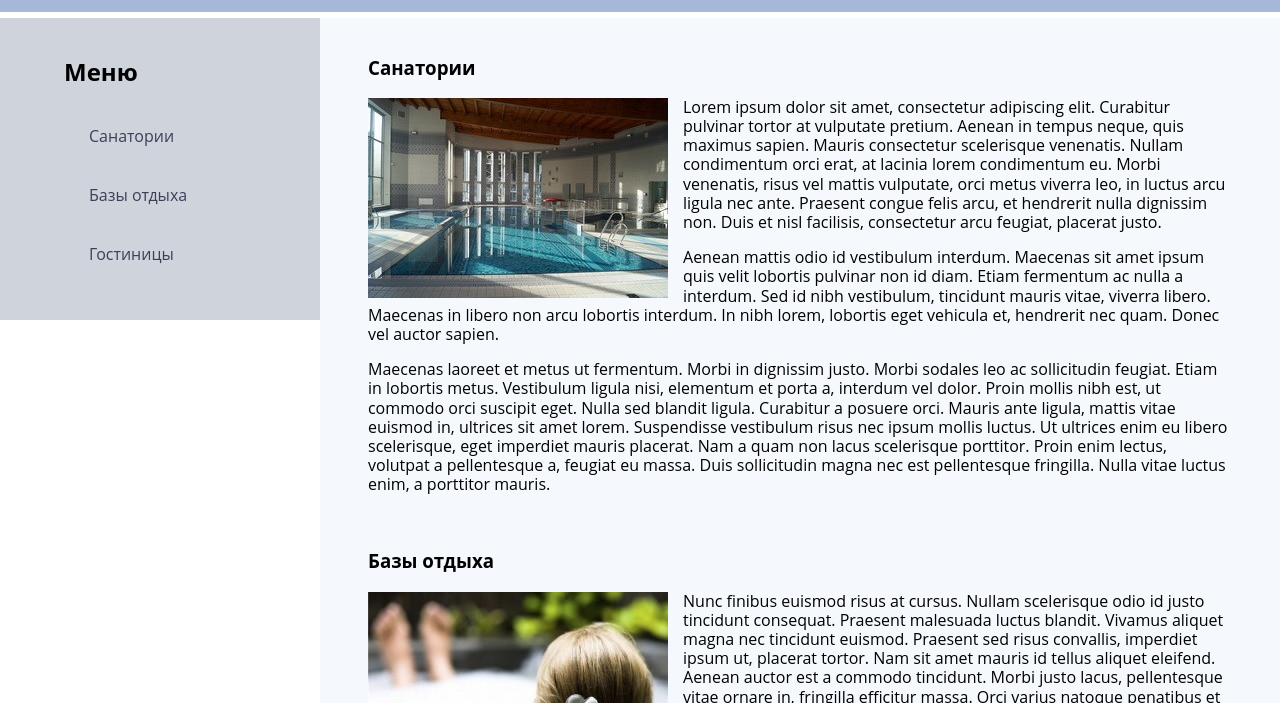
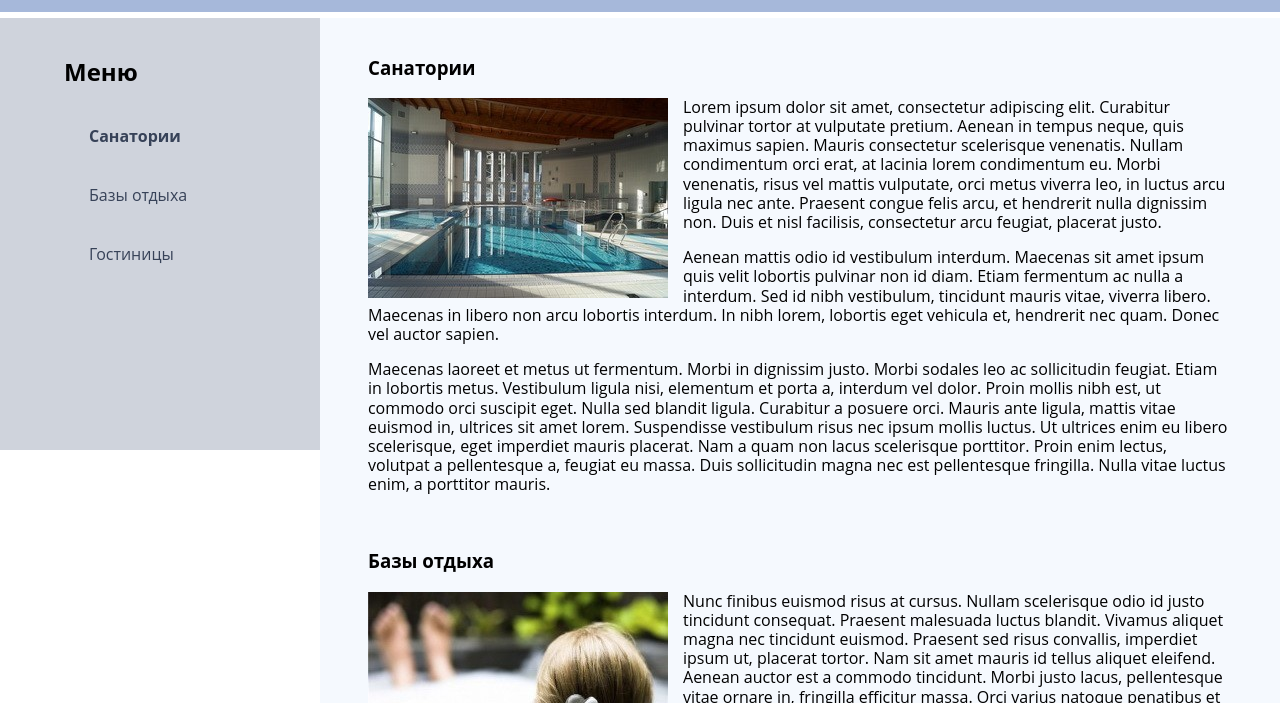
Before and after one commit to lastavenka/attTest, a website: page source/index.html in a window 1280 px wide. Shown: the part 97-800 px from the top of the page. Drawn offline with nearby package versions, Linux system fonts and the light colour scheme; files that its build step writes are made by us from their sources.

Commit message:
Working version

```diff
--- a/source/index.html
+++ b/source/index.html
@@ -38,7 +38,7 @@
         <h2 class="menu__title">Меню</h2>
         <ul class="menu__list">
             <li class="menu__item">
-                <a href="#" data-nav="sanatoriums" class="menu__link">Санатории</a>
+                <a href="#" data-nav="sanatoriums" class="menu__link menu__link--active">Санатории</a>
             </li>
             <li class="menu__item">
                 <a href="#" data-nav="recreationСenters" class="menu__link">Базы отдыха</a>
--- a/source/js/scroll.js
+++ b/source/js/scroll.js
@@ -1,14 +1,36 @@
 'use strict';
 
-var hotelsTitle = document.querySelector('#hotels');
-var sanatoriumsTitle = document.querySelector('#sanatoriums');
-var recreationСentersTitle = document.querySelector('#recreationСenters');
+var contentTitles = document.querySelectorAll('.content__item-title');
 var nav = document.querySelector('.page-header__nav');
-var menu = document.querySelector('.menu__list');
-var headerHeight = getComputedStyle(document.querySelector('.page-header')).height.slice(0, -2);
+var menu = document.querySelector('.menu');
+var headerHeight = document.querySelector('.page-header').offsetHeight;
+var footer = document.querySelector('.page-footer');
 var headerPadding = 45;
-var hamburger = document.querySelector(".hamburger");
-var mainNav = document.querySelector(".page-header__nav");
+var hamburger = document.querySelector('.hamburger');
+var mainNav = document.querySelector('.page-header__nav');
+var tabletsPortraitWidth = 900;
+var s = !0;
+
+var offset = function(a) {
+  for (var b = 0; a; ) (b += parseInt(a.offsetTop)), (a = a.offsetParent);
+  return b;
+};
+
+window.onload = function() {
+  var a = menu,
+    b = offset(a),
+    f = window.getComputedStyle ? getComputedStyle(a, '') : a.currentStyle,
+    d = a.offsetHeight + parseInt(f.marginTop) || 0,
+    e = offset(footer);
+  window.onscroll = function() {
+    var c = window.pageYOffset || document.documentElement.scrollTop,
+      c = e - (c + d + b);
+    s != 0 < c &&
+      ((s = 0 < c)
+        ? ((a.style.top = b + 'px'), (a.style.position = 'fixed'))
+        : ((a.style.top = e - d + 'px'), (a.style.position = 'absolute')));
+  };
+};
 
 var scrollToHeader = function(elem) {
   var selectedPosY = 0;
@@ -23,13 +45,39 @@ var scrollToHeader = function(elem) {
 
 var onNavClick = function(e) {
   e.preventDefault();
+
   if (e.target.tagName == 'A') {
-    var elem = eval(e.target.getAttribute('data-nav') + "Title");
-    scrollToHeader(elem);
-    hamburger.classList.toggle("active");
-    mainNav.classList.toggle("page-header__nav--close");
+    scrollToHeader(
+      document.querySelector('#' + e.target.getAttribute('data-nav'))
+    );
+
+    if (document.documentElement.offsetWidth < tabletsPortraitWidth) {
+      hamburger.classList.toggle('active');
+      mainNav.classList.toggle('page-header__nav--close');
+    }
   }
 };
 
+var onContentScroll = function() {
+  [].forEach.call(contentTitles, function(elem) {
+    if (
+      elem.getBoundingClientRect().top <=
+      +headerHeight + +headerPadding * 5
+    ) {
+      menu
+        .querySelector('.menu__link--active')
+        .classList.remove('menu__link--active');
+      menu
+        .querySelector(
+          '.menu__link[data-nav="' + elem.getAttribute('id') + '"]'
+        )
+        .classList.add('menu__link--active');
+    }
+  });
+};
+
+if (document.documentElement.offsetWidth > tabletsPortraitWidth) {
+  window.addEventListener('scroll', onContentScroll);
+}
 nav.addEventListener('click', onNavClick);
 menu.addEventListener('click', onNavClick);
--- a/source/less/components/menu.less
+++ b/source/less/components/menu.less
@@ -2,7 +2,7 @@
   background-color: @grey-blue;
   width: 15%;
   padding-top: 20px;
-    padding-bottom: 20px;
+  padding-bottom: 150px;
   padding-left: 5%;
   padding-right: 5%;
   position: fixed;
@@ -18,7 +18,8 @@
     padding-bottom: 20px;
   }
   &__link {
-        &:hover {
+    transition: font-weight 0.2s ease;
+    &--active {
       font-weight: bold;
     }
   }
--- a/source/less/components/page-header.less
+++ b/source/less/components/page-header.less
@@ -3,6 +3,7 @@
   background-color: @blue;
   width: 100%;
   top: 0;
+  z-index: 10;
   &__wrap {
     margin-left: auto;
     margin-right: auto;
--- a/source/less/scaffolding.less
+++ b/source/less/scaffolding.less
@@ -3,6 +3,7 @@ html {
 }
 
 body {
+  position: relative;
   font-family: @font-family-base;
   font-size: @font-size-base;
   line-height: @line-height-base;
```
Also changed, not shown: build/css/style.css, build/css/style.min.css, build/index.html, build/js/script.min.js, source/less/components/content.less (indentation only). Lines whose indentation alone changed are shown as unchanged.
